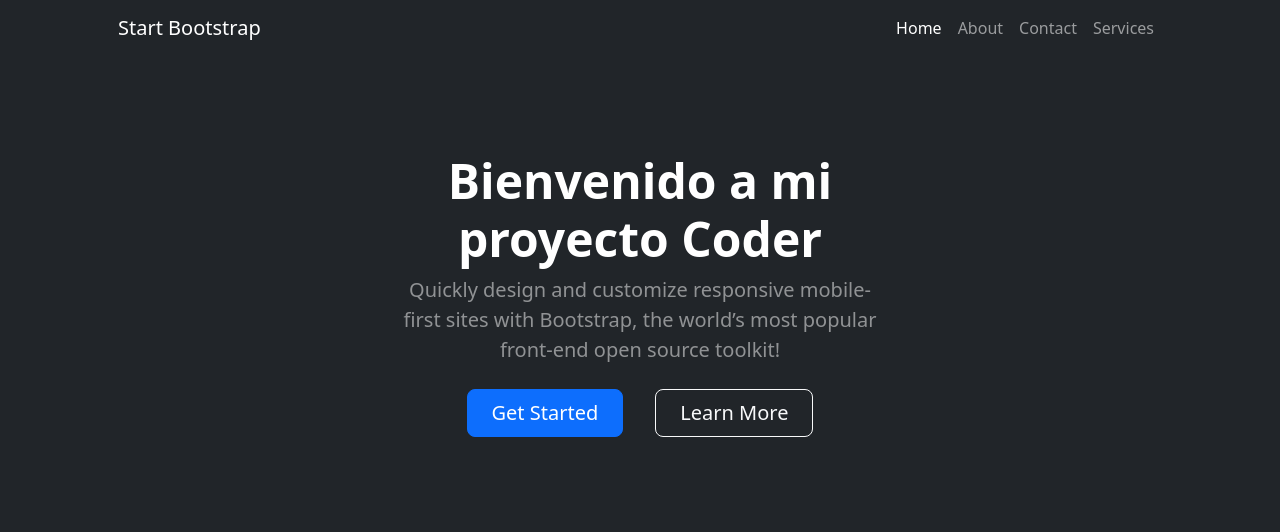
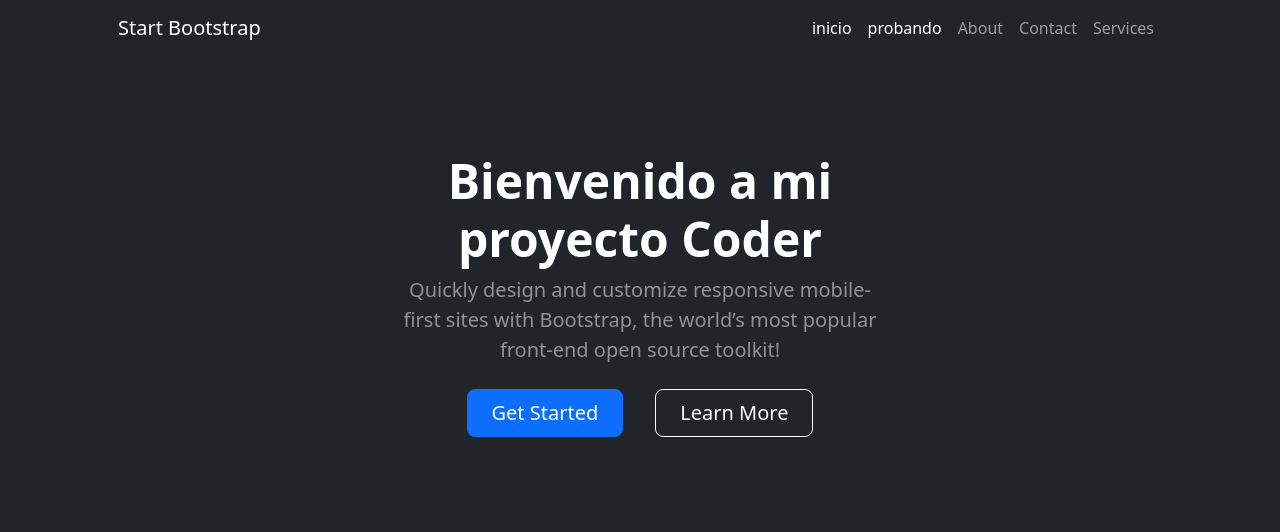
Before and after one commit to fedesosa4848/Proyecto-CarOnPoint, a Django app: template inicio/templates/inicio/index.html in a window 1280 px wide; the page is wider, and only the part inside the window is pictured. Shown: the top 532 px of that part. Run offline with Django 5.2, Linux system fonts and the light colour scheme; the template is opened without the code that fills it, so the values that code supplies are empty; parts of the project's set-up code (start-up, migrations or seed data) failed here and were passed over; some libraries are stand-ins or nearby versions.

Commit message:
aca la cague

```diff
--- a/inicio/urls.py
+++ b/inicio/urls.py
@@ -1,11 +1,11 @@
 from django.urls import path
 from inicio import views
 urlpatterns = [
-    path('', views.inicio),
+    path('', views.inicio, name=inicio),
     path('template1/<str:nombre>/<str:apellido>', views.template1),
     path('template2/<str:nombre>/<str:apellido>', views.template2),
     path('template3/<str:nombre>/<str:apellido>', views.template3),
     path('template4/<str:nombre>/<str:apellido>', views.template4),
-    path('probando', views.probando),
+    path('probando', views.probando, name=probando),
     path('autos/crear/', views.crear_Vehiculo)
 ]
--- a/inicio/views.py
+++ b/inicio/views.py
@@ -73,7 +73,7 @@ def probando(request):
 
     numeros = random.choices(lista, k=50)
     print(numeros)
-    return render(request, 'inicio/index.html', {'numeros': numeros})
+    return render(request, 'probando_if_for.html', {'numeros': numeros})
 
 def crear_Vehiculo(request):
     auto2 = Vehiculo (marca = 'Fiat', modelo = 'Siena')
--- a/templates/base.html
+++ b/templates/base.html
@@ -23,7 +23,8 @@
                 <button class="navbar-toggler" type="button" data-bs-toggle="collapse" data-bs-target="#navbarSupportedContent" aria-controls="navbarSupportedContent" aria-expanded="false" aria-label="Toggle navigation"><span class="navbar-toggler-icon"></span></button>
                 <div class="collapse navbar-collapse" id="navbarSupportedContent">
                     <ul class="navbar-nav ms-auto mb-2 mb-lg-0">
-                        <li class="nav-item"><a class="nav-link active" aria-current="page" href="#!">Home</a></li>
+                        <li class="nav-item"><a class="nav-link active" aria-current="page" href = {% url "inicio" %} >inicio</a></li>
+                        <li class="nav-item"><a class="nav-link active" aria-current="page" href = {% url "probando" %}>probando</a></li>
                         <li class="nav-item"><a class="nav-link" href="#!">About</a></li>
                         <li class="nav-item"><a class="nav-link" href="#!">Contact</a></li>
                         <li class="nav-item"><a class="nav-link" href="#!">Services</a></li>
```
Also changed, not shown: templates/probando_if_for.html (+7 -12 lines), inicio/models.py (line endings or trailing spaces), templates/template3.html (line endings or trailing spaces).
